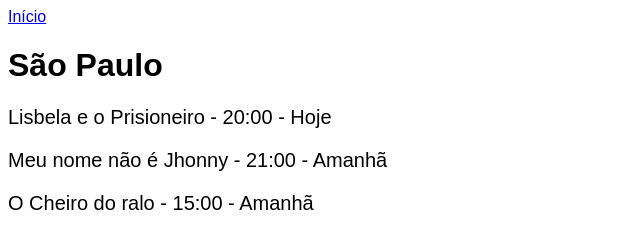
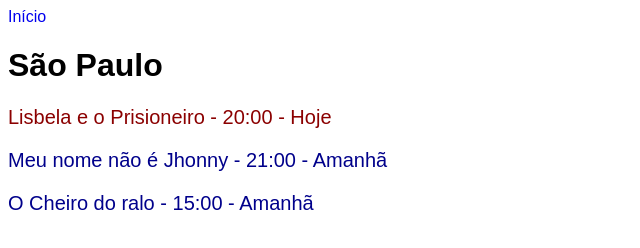
Before and after one commit to JoaoPedroCorreiaC/exercicio-1-htmlcss, a plain HTML site: page estados/sp.html in a window 1280 px wide. Shown: the whole page, without its empty margins (0-640 px from the left). Drawn offline with Linux system fonts and the light colour scheme.

Commit message:
att - exercicio 1

```diff
--- a/estados/sp.html
+++ b/estados/sp.html
@@ -9,11 +9,11 @@
 </head>
 
 <body>
-  <a href="/index.html">Início</a>
+  <a class=link href="/index.html">Início</a>
   <h1>São Paulo</h1>
-  <p>Lisbela e o Prisioneiro - 20:00 - Hoje</p>
-  <p>Meu nome não é Jhonny - 21:00 - Amanhã</p>
-  <p>O Cheiro do ralo - 15:00 - Amanhã</p>
+  <p id="hoje">Lisbela e o Prisioneiro - 20:00 - Hoje</p>
+  <p id="amanha">Meu nome não é Jhonny - 21:00 - Amanhã</p>
+  <p id="amanha">O Cheiro do ralo - 15:00 - Amanhã</p>
 </body>
 
 </html>
```
